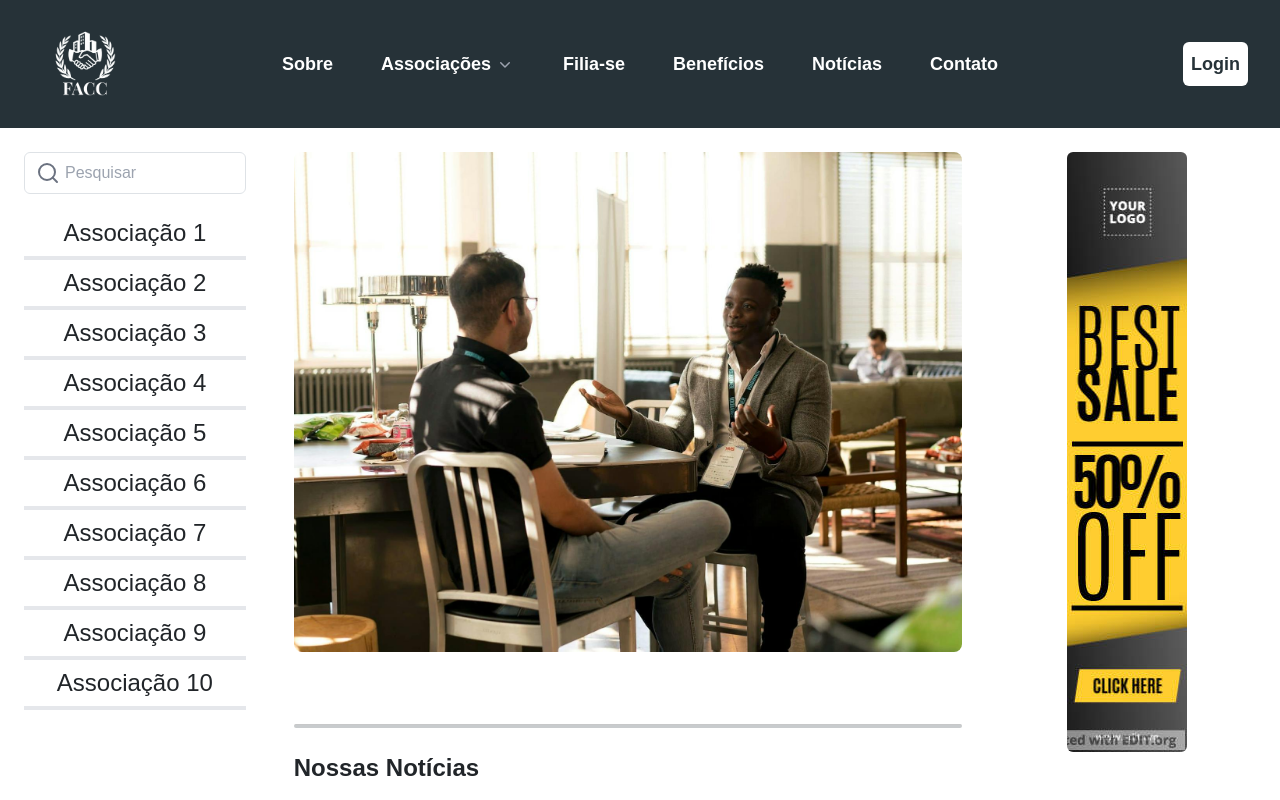
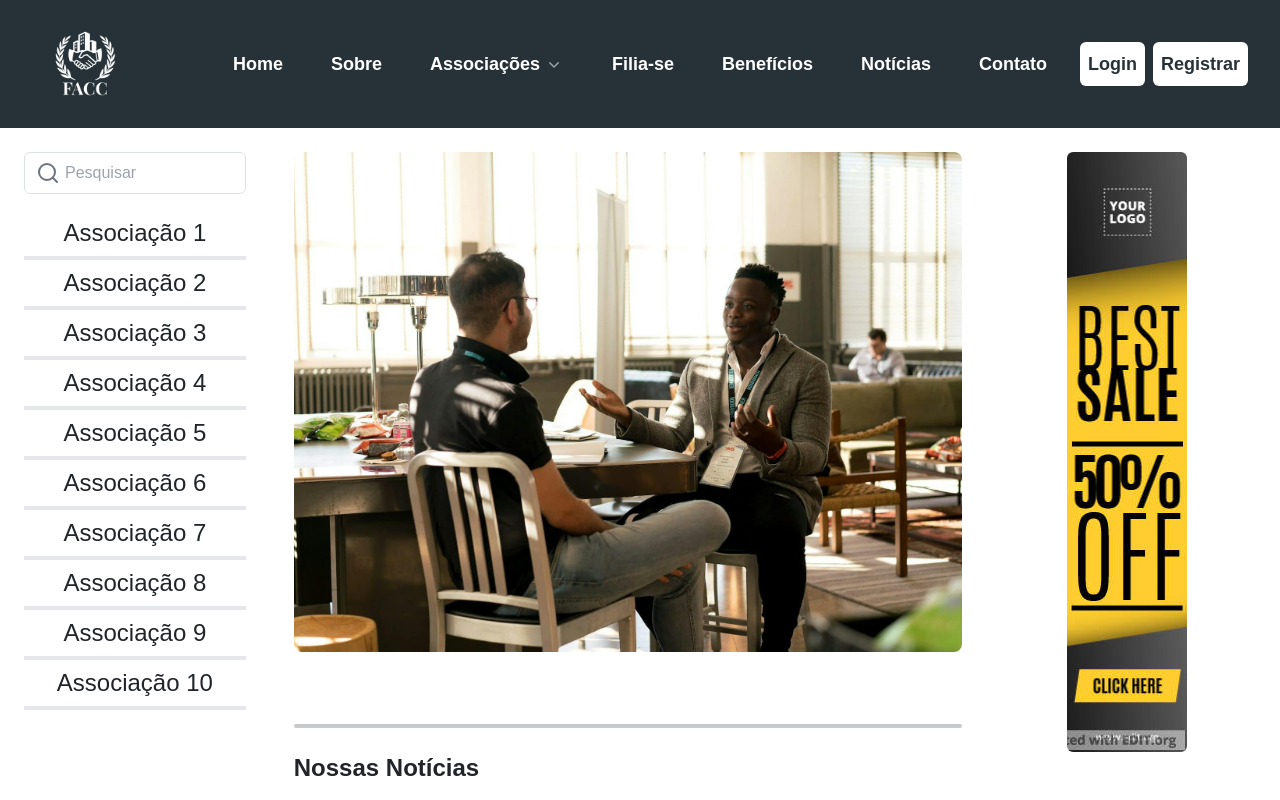
Before and after one commit to Brafios/ProjetoGT10_FrontEnd, a React (Vite) app: page / in a window 1280 px wide. Shown: the top 800 px of the page. Built offline with nearby package versions, Linux system fonts and the light colour scheme; a web font is replaced by a local one.

Commit message:
adicionando botão de registrar no header

```diff
--- a/src/components/Header.jsx
+++ b/src/components/Header.jsx
@@ -50,8 +50,13 @@ export default function Header() {
         </div>
 
         <PopoverGroup className="hidden lg:flex lg:gap-x-12">
+          <a href="/" className="text-lg font-semibold text-white no-underline">
+            Home
+          </a>
+
           <a href="/em-construcao" className="text-lg font-semibold text-white no-underline">
-          Sobre</a>
+            Sobre
+          </a>
 
           <Popover className="relative">
             <PopoverButton className="flex items-center gap-x-1 text-lg font-semibold text-white">
@@ -106,12 +111,21 @@ export default function Header() {
               </Menu.Items>
             </Menu>
           ) : (
-            <a href="/login" className="">
-              <button className= 'text-[#263238] bg-white hover:bg-[#212b30] text-lg font-semibold no-underline rounded-md p-2'>
+            <div>
+              <button onClick={() => {
+                        window.location.href = "/login";
+                      }}
+              className= 'text-[#263238] bg-white hover:bg-[#212b30] text-lg font-semibold no-underline rounded-md p-2'>
                 Login
               </button>
+              <button onClick={() => {
+                        window.location.href = "/Register";
+                      }}
+               className= 'text-[#263238] bg-white hover:bg-[#212b30] text-lg font-semibold no-underline rounded-md p-2 ml-2'>
+                Registrar
+              </button>
+            </div>
 
-            </a>
           )}
         </div>
       </nav>
@@ -130,6 +144,7 @@ export default function Header() {
           <div className="mt-6 flow-root">
             <div className="-my-6 divide-y divide-gray-500/10">
               <div className="space-y-2 py-6">
+                <a href="/" className="block rounded-lg px-3 py-2 text-base font-semibold no-underline text-gray-900 hover:bg-gray-50">Home</a>
                 <a href="/em-construcao" className="block rounded-lg px-3 py-2 text-base font-semibold no-underline text-gray-900 hover:bg-gray-50">Sobre</a>
                 <Disclosure as="div" className="-mx-3">
                   <DisclosureButton className="group flex w-full items-center justify-between rounded-lg py-2 px-3 text-base font-semibold no-underline text-gray-900 hover:bg-gray-50">
```
